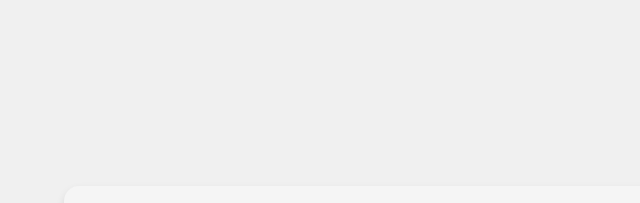
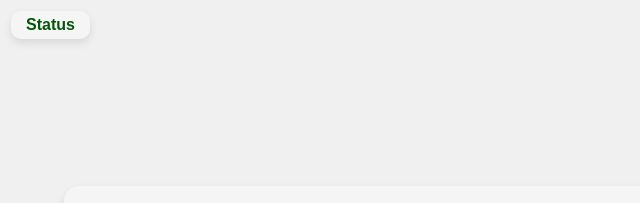
Before and after one commit to D-I-Projects/website, a plain HTML site: page impressum/index.html in a window 1280 px wide. Shown: the top 203 px of the page, 0-640 px from the left. Drawn offline with Linux system fonts and the light colour scheme.

Commit message:
Update index.html

```diff
--- a/impressum/index.html
+++ b/impressum/index.html
@@ -14,6 +14,10 @@
     <p id="message"></a></p>
 </div>
 <body>
+    <div class="return-div">
+        <a class="black" href="https://d-i-projects.github.io/website/status/">Status</a>
+    </div>
+
     <div id="cookie-banner" class="cookie-banner">
         <div class="cookie-content">
             <p>We use cookies to store your preferred settings for dark and light mode and to give you the best possible experience on our website.</p>
```
